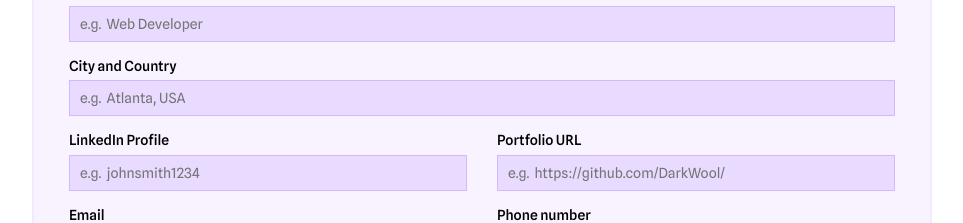
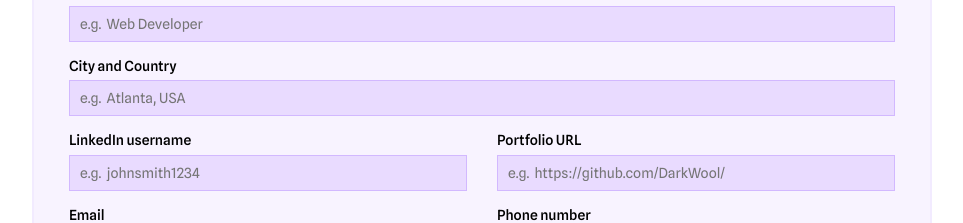
Before and after one commit to DarkWool/cv-creator-app, a React (Create React App) app: page / in a window 1280 px wide. Shown: the part 786-1009 px from the top of the page, without its empty margins (158-1121 px from the left). Built offline with nearby package versions, Linux system fonts and the light colour scheme; what @react-pdf/renderer, emoji-mart would draw is missing.

Commit message:
Change linkedin input label

```diff
--- a/src/components/CVEditForm/General.js
+++ b/src/components/CVEditForm/General.js
@@ -64,7 +64,7 @@ export function General({ step, data, onChange }) {
         <div className="flex-2-rows">
           <InputWrapper>
             <Input
-              label="LinkedIn Profile"
+              label="LinkedIn username"
               id="cvLinkedIn"
               type="text"
               value={data.linkedIn}
```
